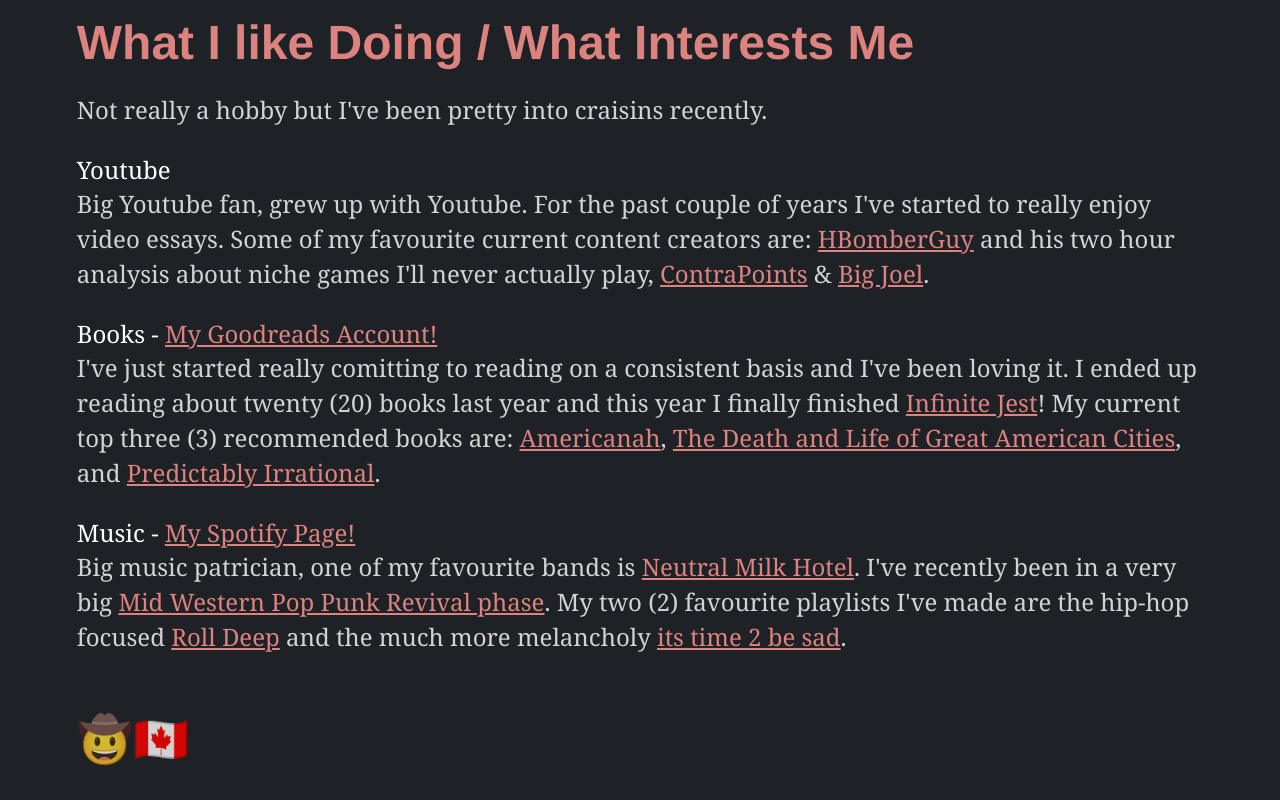
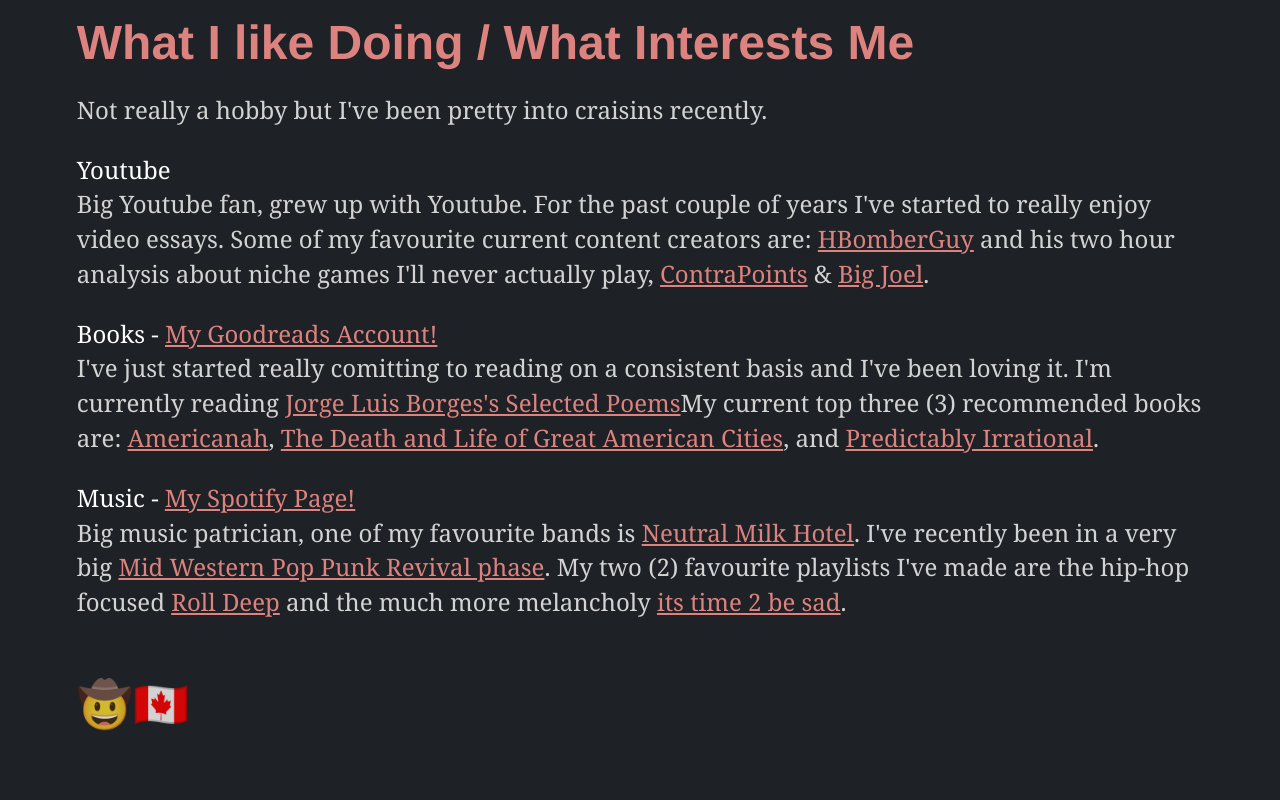
Before and after one commit to MillerTheChiller/grahamcv-website-gatsby, a Gatsby site: page / in a window 1280 px wide. Shown: the part 1292-2092 px from the top of the page. After the commit the page ends 2057 px from the top, so only its background shows below. Built offline with nearby package versions, Linux system fonts and the light colour scheme; Gatsby itself is replaced by a stand-in of ours; some packages are replaced by stand-ins of ours.

Commit message:
fix: updating packages

```diff
--- a/content/hobbies/books.md
+++ b/content/hobbies/books.md
@@ -4,4 +4,4 @@
 personalLink: https://www.goodreads.com/user/show/106116259-graham
 ---
 
-I've just started really comitting to reading on a consistent basis and I've been loving it. I ended up reading about twenty (20) books last year and this year I finally finished [Infinite Jest](https://www.pastemagazine.com/books/david-foster-wallace/why-insufferable-people-love-infinite-jest/)! My current top three (3) recommended books are: [Americanah](https://www.goodreads.com/book/show/15796700-americanah), [The Death and Life of Great American Cities](https://www.goodreads.com/book/show/30833.The_Death_and_Life_of_Great_American_Cities), and [Predictably Irrational](https://www.goodreads.com/book/show/1713426.Predictably_Irrational).
+I've just started really comitting to reading on a consistent basis and I've been loving it. I'm currently reading [Jorge Luis Borges's Selected Poems](https://www.goodreads.com/book/show/109237.Selected_Poems)My current top three (3) recommended books are: [Americanah](https://www.goodreads.com/book/show/15796700-americanah), [The Death and Life of Great American Cities](https://www.goodreads.com/book/show/30833.The_Death_and_Life_of_Great_American_Cities), and [Predictably Irrational](https://www.goodreads.com/book/show/1713426.Predictably_Irrational).
```
Also changed, not shown: 1 other file.
